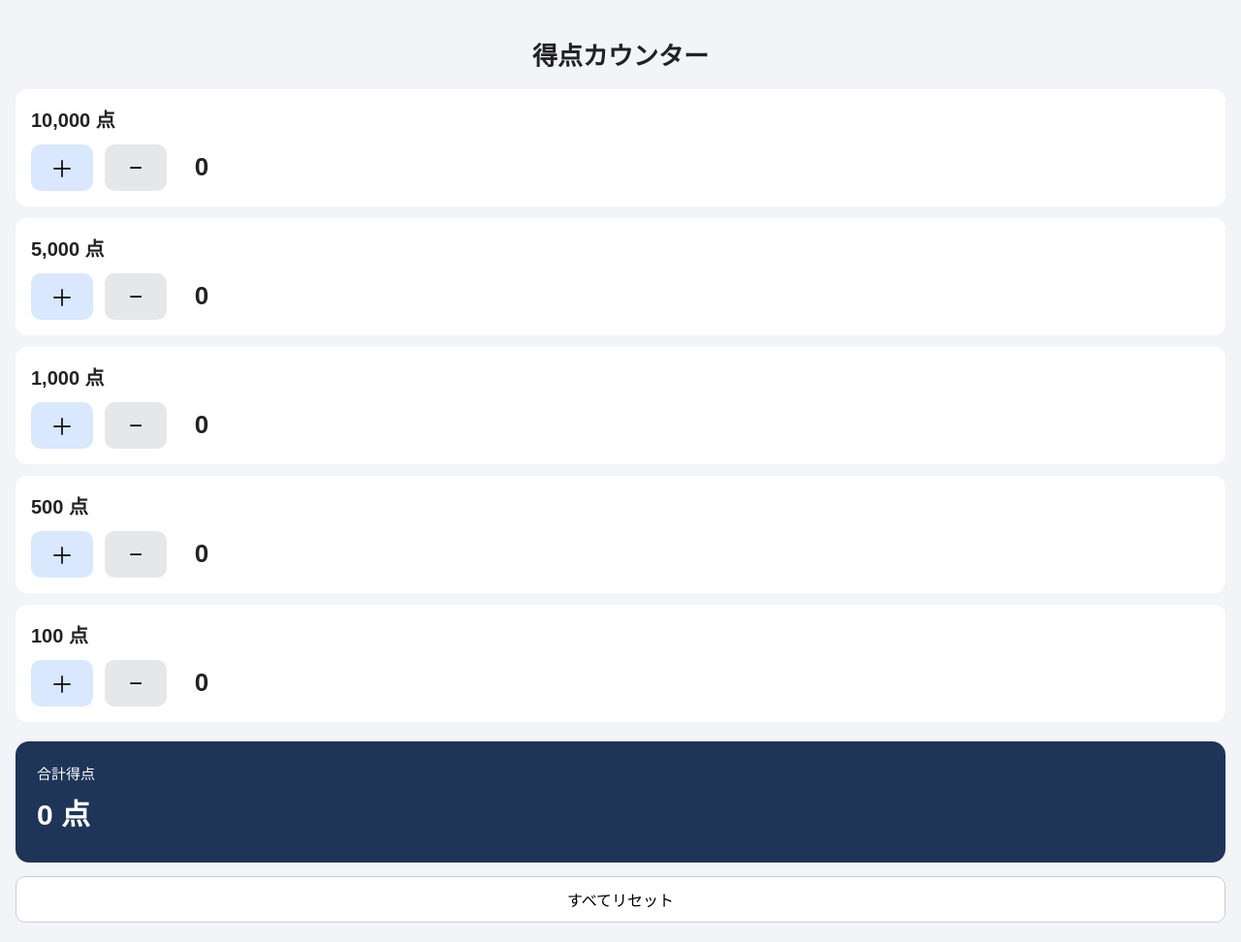
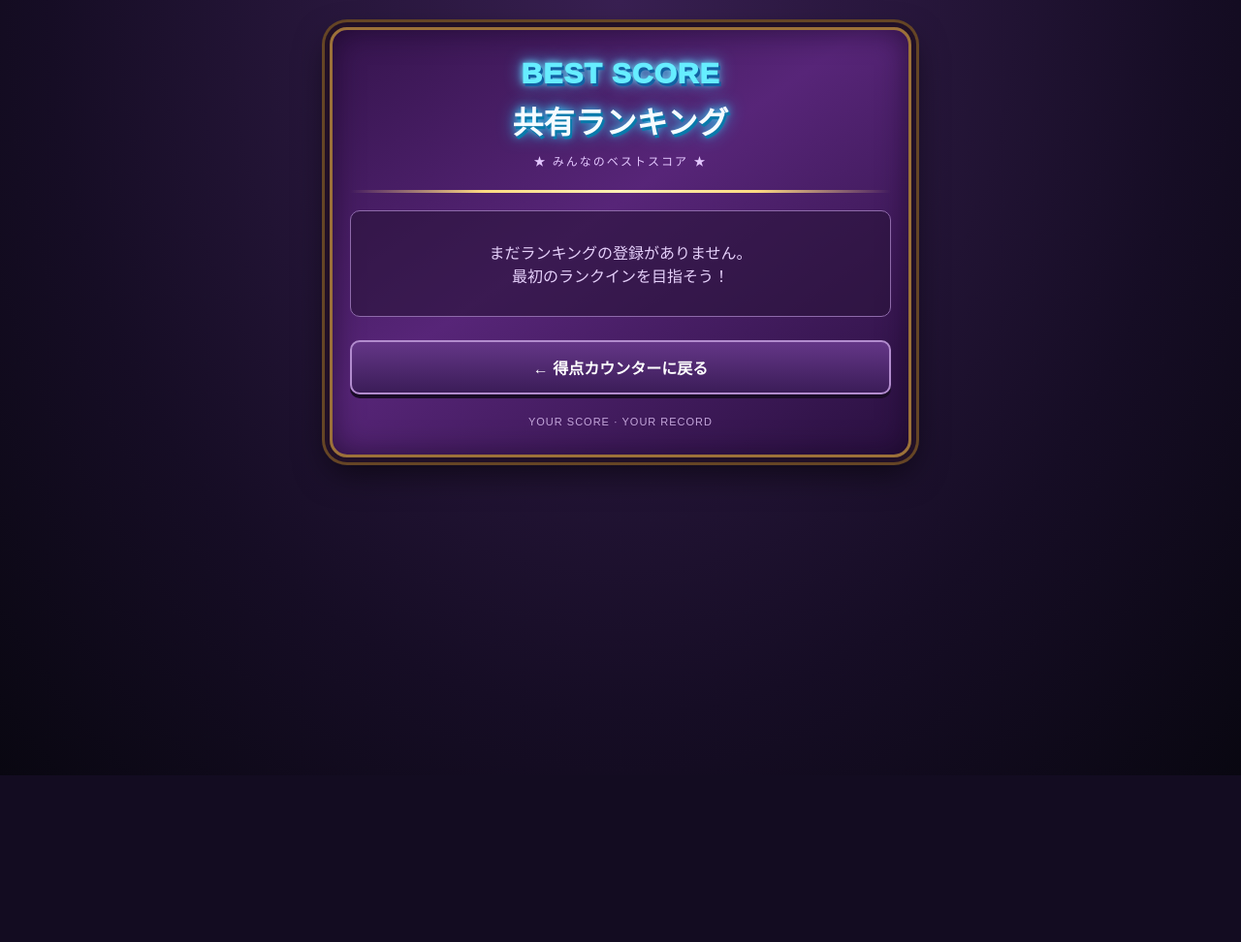
Before and after one commit to anatake0220/scorecount, a Flask app: page / in a window 1280 px wide. Shown: the whole page at 97% size. After the commit the page ends 800 px from the top, so only its background shows below. Run offline with Flask 3, Linux system fonts and the light colour scheme.

Commit message:
Add files via upload

```diff
--- a/hiyosifes/requirements.txt
+++ b/hiyosifes/requirements.txt
@@ -1,2 +1,3 @@
 flask
 gunicorn
+supabase
--- a/hiyosifes/templates/index.html
+++ b/hiyosifes/templates/index.html
@@ -4,7 +4,7 @@
 <head>
     <meta charset="UTF-8">
     <meta name="viewport" content="width=device-width, initial-scale=1">
-    <title>得点カウンター</title>
+    <title>共有ランキング</title>
 
     <style>
         * {
@@ -12,152 +12,256 @@
         }
 
         body {
+            margin: 0;
+            min-height: 100vh;
+            padding: 28px 14px;
             font-family: sans-serif;
-            background: #f2f4f8;
-            margin: 0;
-            padding: 20px 16px;
-            color: #222;
+            color: #fff;
+            background:
+                radial-gradient(ellipse at top, #392052 0%, #160d25 65%, #090711 100%);
+        }
+
+        main {
+            max-width: 600px;
+            margin: 0 auto;
+        }
+
+        .board {
+            position: relative;
+            overflow: hidden;
+            padding: 28px 18px;
+            border: 3px solid #9c7139;
+            border-radius: 18px;
+            background: linear-gradient(
+                145deg,
+                #35144d 0%,
+                #572578 45%,
+                #29103f 100%
+            );
+            box-shadow:
+                0 0 0 5px #211027,
+                0 0 0 8px #654525,
+                0 14px 35px #0009,
+                inset 0 0 30px #12051e99;
+        }
+
+        .header {
+            text-align: center;
+            padding-bottom: 22px;
+        }
+
+        .english-title {
+            margin: 0 0 8px;
+            color: #66edff;
+            font-size: clamp(20px, 5vw, 30px);
+            font-weight: 1000;
+            letter-spacing: 1px;
+            text-shadow:
+                2px 3px 0 #1261a3,
+                0 0 7px #70eaff,
+                0 0 17px #41bfff;
         }
 
         h1 {
-            text-align: center;
-            font-size: 26px;
+            margin: 0;
+            color: #f5fbff;
+            font-size: clamp(23px, 6vw, 32px);
+            font-weight: 900;
+            text-shadow:
+                2px 3px 0 #087aab,
+                0 0 8px #41dfff,
+                0 0 18px #20bfff;
         }
 
-        .item {
-            background: white;
-            padding: 16px;
-            margin-bottom: 12px;
-            border-radius: 12px;
+        .subtitle {
+            margin-top: 10px;
+            color: #e4c8ff;
+            font-size: 12px;
+            letter-spacing: 2px;
         }
 
-        .amount {
-            font-size: 20px;
-            font-weight: bold;
+        .gold-line {
+            height: 3px;
+            margin: 0 0 18px;
+            background: linear-gradient(
+                90deg,
+                transparent,
+                #ffdb82,
+                #fff0b4,
+                #ffdb82,
+                transparent
+            );
         }
 
-        .controls {
+        .ranking-list {
+            display: flex;
+            flex-direction: column;
+            gap: 10px;
+        }
+
+        .player {
             display: flex;
             align-items: center;
-            justify-content: flex-start;
             gap: 12px;
-            margin-top: 12px;
+            min-width: 0;
+            padding: 13px 12px;
+            border: 1px solid #a985c4;
+            border-radius: 10px;
+            background: linear-gradient(
+                110deg,
+                #29143d,
+                #49205e 55%,
+                #321745
+            );
+            box-shadow:
+                inset 0 1px 4px #ffffff14,
+                0 3px 7px #10071988;
         }
 
-        button {
-            height: 48px;
-            min-width: 64px;
-            border: none;
-            border-radius: 10px;
-            font-size: 24px;
-            cursor: pointer;
+        .player:nth-child(-n+3) {
+            border-color: #e7c078;
+            background: linear-gradient(
+                110deg,
+                #452044,
+                #68336f 55%,
+                #402044
+            );
         }
 
-        .plus {
-            background: #d9e7ff;
+        .rank {
+            flex: 0 0 44px;
+            text-align: center;
+            color: #ffe6a3;
+            font-size: 17px;
+            font-weight: 900;
+            text-shadow: 0 0 7px #ffcb69aa;
         }
 
-        .minus {
-            background: #e5e7eb;
+        .player:nth-child(1) .rank {
+            color: #fff0a0;
+            font-size: 23px;
         }
 
-        .count {
-            font-size: 26px;
+        .player:nth-child(2) .rank {
+            color: #e9f3ff;
+            font-size: 21px;
+        }
+
+        .player:nth-child(3) .rank {
+            color: #ffc89b;
+            font-size: 21px;
+        }
+
+        .name {
+            flex: 1;
+            min-width: 0;
+            overflow-wrap: anywhere;
+            color: #fff;
+            font-size: 15px;
+            font-weight: 700;
+        }
+
+        .score {
+            flex: 0 0 auto;
+            max-width: 48%;
+            color: #77edff;
+            font-size: clamp(14px, 3.5vw, 19px);
+            font-weight: 900;
+            text-align: right;
+            overflow-wrap: anywhere;
+            text-shadow: 0 0 8px #32cfff88;
+        }
+
+        .empty {
+            padding: 30px 10px;
+            text-align: center;
+            color: #e5d0fa;
+            background: #28133a99;
+            border: 1px solid #8e6aaa;
+            border-radius: 10px;
+        }
+
+        .back {
+            display: block;
+            width: 100%;
+            margin-top: 24px;
+            padding: 14px;
+            border: 2px solid #b28cce;
+            border-radius: 10px;
+            color: #fff;
+            background: linear-gradient(180deg, #643687, #3b1c58);
+            font-size: 16px;
             font-weight: bold;
             text-align: center;
-            min-width: 48px;
+            text-decoration: none;
+            box-shadow: 0 4px 0 #1a0c28;
         }
 
-        .total {
-            background: #1e3558;
-            color: white;
-            padding: 22px;
-            border-radius: 14px;
-            margin-top: 20px;
+        .back:active {
+            transform: translateY(2px);
+            box-shadow: 0 2px 0 #1a0c28;
         }
 
-        .total-label {
-            font-size: 15px;
-        }
-
-        .total-value {
-            font-size: 30px;
-            font-weight: bold;
-            margin: 8px 0;
-            overflow-wrap: anywhere;
-        }
-
-        .reset {
-            width: 100%;
-            margin-top: 14px;
-            background: white;
-            border: 1px solid #ccc;
-            font-size: 16px;
+        .footer {
+            margin-top: 22px;
+            color: #c4a6db;
+            font-size: 11px;
+            text-align: center;
+            letter-spacing: 1px;
         }
     </style>
 </head>
 
 <body>
-    <h1>得点カウンター</h1>
+    <main>
+        <section class="board">
+            <header class="header">
+                <p class="english-title">BEST SCORE</p>
+                <h1>共有ランキング</h1>
+                <div class="subtitle">★ みんなのベストスコア ★</div>
+            </header>
 
-    <main id="items"></main>
+            <div class="gold-line"></div>
 
-    <section class="total">
-        <div class="total-label">合計得点</div>
-        <div class="total-value" id="total">0 点</div>
-    </section>
+            {% if rankings %}
+                <div class="ranking-list">
+                    {% for player in rankings %}
+                        <section class="player">
+                            <div class="rank">
+                                {% if loop.index == 1 %}
+                                    ★1位
+                                {% elif loop.index == 2 %}
+                                    ★2位
+                                {% elif loop.index == 3 %}
+                                    ★3位
+                                {% else %}
+                                    {{ loop.index }}位
+                                {% endif %}
+                            </div>
 
-    <button class="reset" onclick="resetCounts()">すべてリセット</button>
+                            <div class="name">
+                                {{ player.player_name }}
+                            </div>
 
-    <script>
-        const amounts = [10000, 5000, 1000, 500, 100];
-        const counts = [0, 0, 0, 0, 0];
+                            <div class="score">
+                                {{ "{:,}".format(player.score) }} 点
+                            </div>
+                        </section>
+                    {% endfor %}
+                </div>
+            {% else %}
+                <div class="empty">
+                    まだランキングの登録がありません。<br>
+                    最初のランクインを目指そう！
+                </div>
+            {% endif %}
 
-        const items = document.getElementById("items");
+            <a class="back" href="/">← 得点カウンターに戻る</a>
 
-        amounts.forEach((amount, i) => {
-            const item = document.createElement("section");
-            item.className = "item";
-
-            item.innerHTML = `
-                <div class="amount">${amount.toLocaleString("ja-JP")} 点</div>
-                <div class="controls">
-                    <button class="plus"
-                        aria-label="${amount}点を1回増やす"
-                        onclick="changeCount(${i}, 1)">＋</button>
-                    <button class="minus"
-                        aria-label="${amount}点を1回減らす"
-                        onclick="changeCount(${i}, -1)">−</button>
-                    <div class="count" id="count-${i}">0</div>
-                </div>
-            `;
-
-            items.appendChild(item);
-        });
-
-        function changeCount(i, delta) {
-            counts[i] = Math.max(0, counts[i] + delta);
-            updateDisplay();
-        }
-
-        function updateDisplay() {
-            let total = 0;
-
-            amounts.forEach((amount, i) => {
-                document.getElementById(`count-${i}`).textContent =
-                    counts[i];
-
-                total += amount * counts[i];
-            });
-
-            document.getElementById("total").textContent =
-                `${total.toLocaleString("ja-JP")} 点`;
-        }
-
-        function resetCounts() {
-            counts.fill(0);
-            updateDisplay();
-        }
-    </script>
+            <div class="footer">
+                YOUR SCORE · YOUR RECORD
+            </div>
+        </section>
+    </main>
 </body>
 </html>
```
Also changed, not shown: hiyosifes/count.py (+59 -1 lines), hiyosifes/templates/ranking.html (added, +82 -0 lines).
